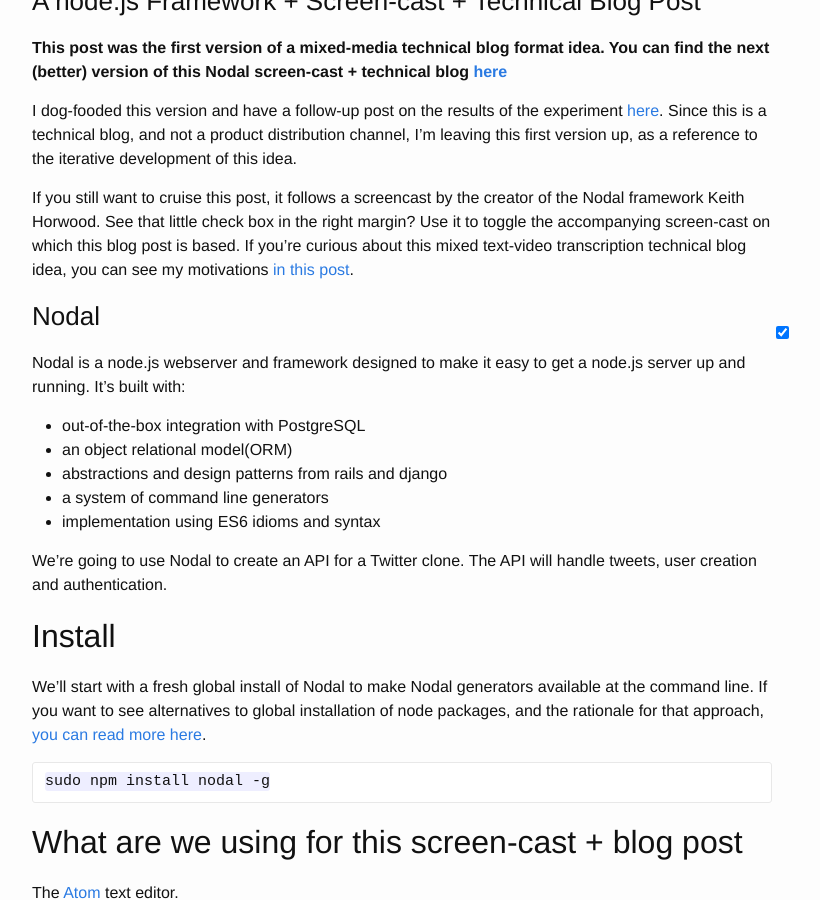
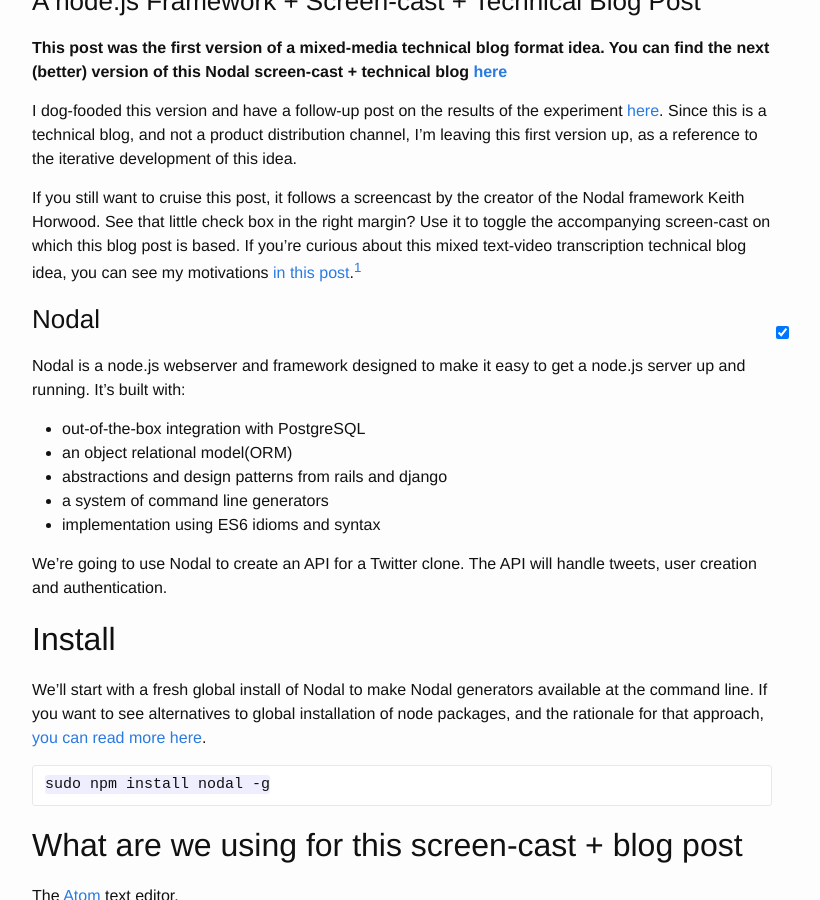
Before and after one commit to nsipplswezey/nsipplswezey.github.io, a Jekyll site: the page built from _posts/2016-04-6-Nodal-JS-Part-1-Version-1.md, in a window 1280 px wide and 900 px high, scrolled down 323 px. Shown: the whole window, without its empty margins (238-1058 px from the left). Built offline with Jekyll 4.4.1, drawn with Linux system fonts in a browser that asks for light colours; some of the changed text lies outside the part shown.

Commit message:
Mobile test

```diff
--- a/_posts/2016-04-6-Nodal-JS-Part-1-Version-1.md
+++ b/_posts/2016-04-6-Nodal-JS-Part-1-Version-1.md
@@ -13,7 +13,7 @@ You can find the next (better) version of this Nodal screen-cast + technical blo
 
 I dog-fooded this version and have a follow-up post on the results of the experiment [here](http://nsipplswezey.github.io/2016/04/07/Pairing-Screencasts-and-Text-Results.html). Since this is a technical blog, and not a product distribution channel, I'm leaving this first version up, as a reference to the iterative development of this idea.
 
-If you still want to cruise this post, it follows a screencast by the creator of the Nodal framework Keith Horwood. See that little check box in the right margin? Use it to toggle the accompanying screen-cast on which this blog post is based. If you're curious about this mixed text-video transcription technical blog idea, you can see my motivations [in this post](http://nsipplswezey.github.io/2016/04/07/Pairing-Screencasts-and-Text.html).
+If you still want to cruise this post, it follows a screencast by the creator of the Nodal framework Keith Horwood. See that little check box in the right margin? Use it to toggle the accompanying screen-cast on which this blog post is based. If you're curious about this mixed text-video transcription technical blog idea, you can see my motivations [in this post](http://nsipplswezey.github.io/2016/04/07/Pairing-Screencasts-and-Text.html).<sup>[1](#footnote1)</sup>
 
 ### Nodal
 Nodal is a node.js webserver and framework designed to make it easy to get a node.js server up and running. It's built with:
@@ -440,3 +440,6 @@ As a sneak peak here's how we generate our user model, using the same g:model co
 ...which will generate a new migration that contains our user table, add default validation for usernames and password inputs and download bcrypt for password encryption.
 
 Follow me on twitter for part 2 and part 3.
+
+
+<a name="footnote1">1</a>: This is a sample footnote.
```
